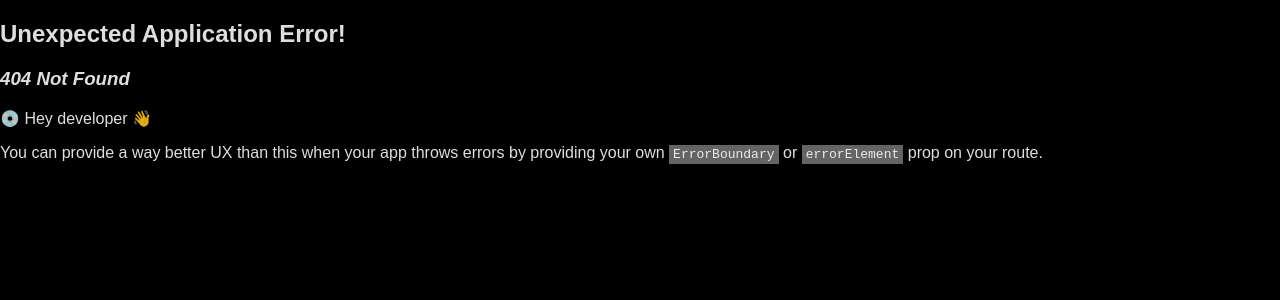
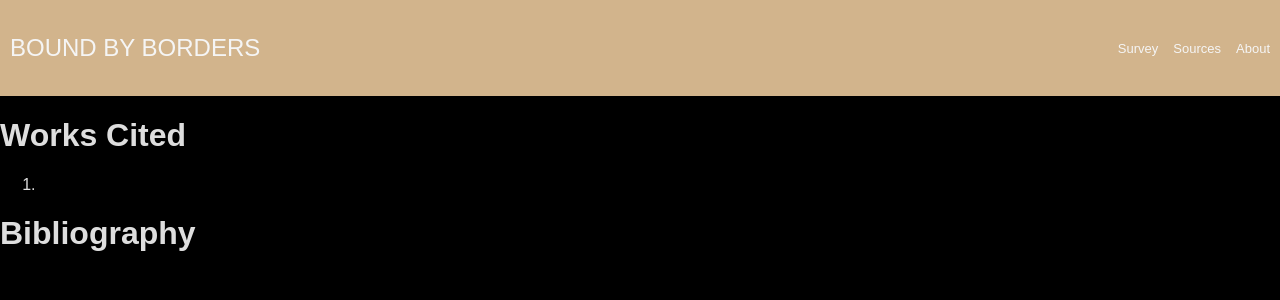
Before and after one commit to mtp000/bound-by-borders, a React (Vite) app in the folder phaser-react/: page /sources in a window 1280 px wide. Before the commit this address had no page. Shown: the top 300 px of the page. Built offline with nearby package versions, Linux system fonts and the light colour scheme.

Commit message:
sources component initialized

```diff
--- a/phaser-react/src/App.jsx
+++ b/phaser-react/src/App.jsx
@@ -43,7 +43,7 @@ export default function App() {
         {SceneComponent ? <SceneComponent state={state} send={send} /> : null}
       </div><br/>
 
-      <Footer />
+      <Footer/>
     </>
 
   );
--- a/phaser-react/src/main.jsx
+++ b/phaser-react/src/main.jsx
@@ -5,6 +5,7 @@ import { createBrowserRouter, RouterProvider, } from "react-router-dom";
 import App from './App.jsx';
 import About from './routes/About.jsx';
 import Survey from './routes/Survey.jsx';
+import Sources from './routes/Sources.jsx';
 
 const router = createBrowserRouter([
     {
@@ -14,6 +15,7 @@ const router = createBrowserRouter([
     },
     { path: "/about", element: <About />},
     { path: "/survey", element: <Survey />},
+    { path: "/sources", element: <Sources />},
 
 
 ]);
--- a/phaser-react/src/routes/Header.jsx
+++ b/phaser-react/src/routes/Header.jsx
@@ -14,13 +14,19 @@ export default function Header() {
             </div>
 
             <div className="header-pages">
+                <Link to="/survey">
+                    <p>Survey</p>
+                </Link>
+
+                <Link to="/sources">
+                    <p>Sources</p>
+                </Link>
+
                 <Link to="/about">
                     <p >About</p>
                 </Link>
 
-                <Link to="/survey">
-                    <p>Survey</p>
-                </Link>
+
             </div>
         </header>
   )
--- /dev/null
+++ b/phaser-react/src/routes/Sources.jsx
@@ -0,0 +1,21 @@
+import React from 'react'
+import Header from './Header'
+
+export default function Sources() {
+  return (
+    <>
+        <Header/>
+
+        <h1>Works Cited</h1>
+
+        <ol>
+            <li></li>
+
+        </ol>
+
+        <h1>Bibliography</h1>
+
+
+    </>
+  )
+}
```
